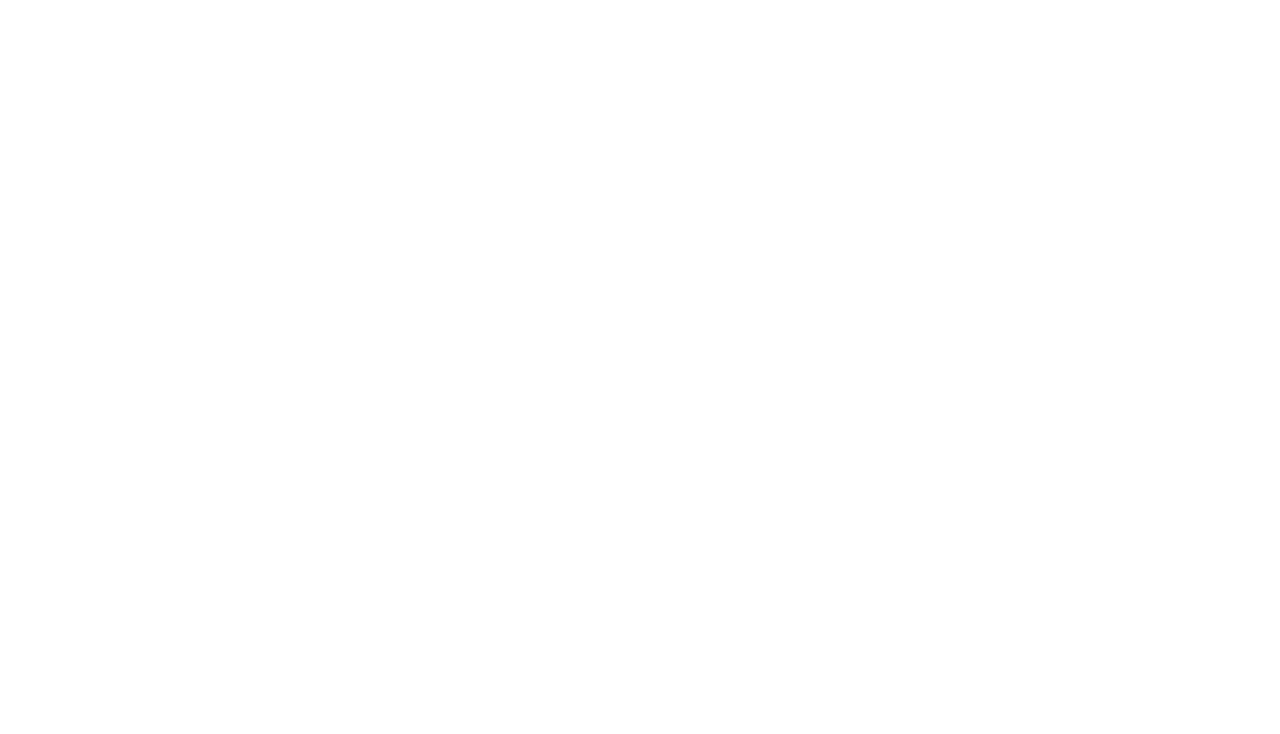
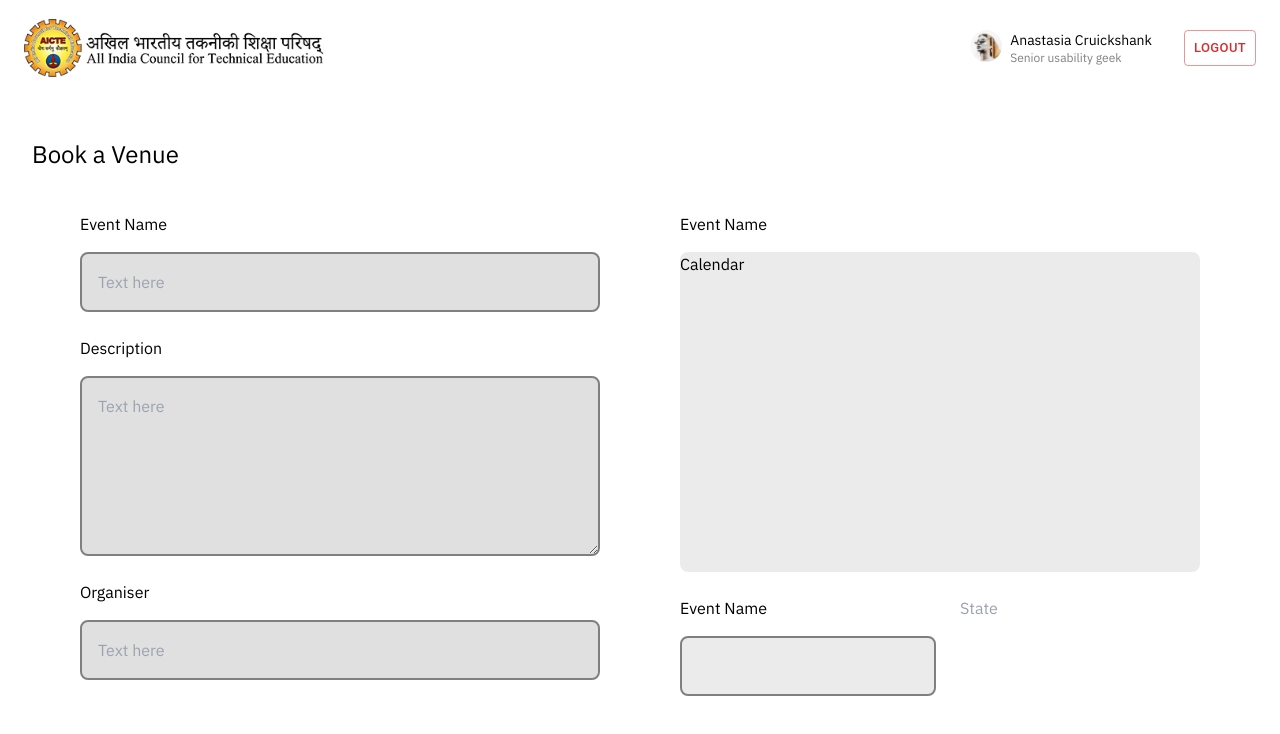
Before and after one commit to Team-Envision-Alpha/SW-I17-Frontend, a React (Create React App) app: page /venue in a window 1280 px wide. Before the commit this address had no page. Shown: the top 734 px of the page. Built offline with nearby package versions, Linux system fonts and the light colour scheme.

Commit message:
venue pageb updated

```diff
--- a/src/App.js
+++ b/src/App.js
@@ -1,11 +1,11 @@
 import React from "react";
-// import Venue from "./pages/Venue";
 import Login from "./Components/Login";
 import { Routes, Route, BrowserRouter as Router } from "react-router-dom";
 import FB from "./Components/Facebook/FBLogin";
 import Twitter from "./Components/Twitter/twitter.js";
 // import { gql, useQuery } from "@apollo/client";
 import SocialPanel from "./pages/SocialPanel.js";
+import Venue from "./pages/Venue";
 
 const App = () => {
   // const HELLO = gql`
@@ -25,6 +25,7 @@
           <Route path="/fb" element={<FB />} />
           <Route path="/twitter" element={<Twitter />} />
           <Route path="/social" element={<SocialPanel />} />
+          <Route path="/venue" element={<Venue />} />
         </Routes>
       </Router>
     </>
--- a/src/pages/SocialPanel.js
+++ b/src/pages/SocialPanel.js
@@ -5,7 +5,7 @@
 import Button from "@mui/material/Button";
 
 import Navbar from "../Components/Navbar";
-import PostCard from "../Components/PostCard";
+// import PostCard from "../Components/PostCard";
 
 const SocialPanel = () => {
   return (
@@ -88,7 +88,7 @@
           </div>
         </div>
 
-        <div className="flex flex-col gap-6 ">
+        {/* <div className="flex flex-col gap-6 ">
           <div>
             <p className="text-[3vh] font-IBM-Sans ">Post Analytics</p>
           </div>
@@ -98,7 +98,7 @@
             <PostCard />
             <PostCard />
           </div>
-        </div>
+        </div> */}
       </div>
     </div>
   );
--- a/src/pages/Venue.js
+++ b/src/pages/Venue.js
@@ -12,19 +12,18 @@
           </div>
 
           <form action="/">
-            <div className="grid grid-rows-1 grid-cols-2 gap-6 px-12">
-              <div className="grid-cols-1">
+            <div className="grid grid-cols-2 gap-20 px-12">
               <div className="flex flex-col gap-6">
                 <div className="flex flex-col gap-4">
                   <h4>Event Name</h4>
                   <input
                     type="text"
-                      className="w-[30vw] p-4 outline-none"
+                    className="w-[full] p-4 outline-none"
                     style={{
                       color: "#818181",
                       background: "#E0E0E0",
                       border: "2px solid grey",
-                        borderRadius: "11.8px",
+                      borderRadius: "8px",
                     }}
                     placeholder="Text here"
                   />
@@ -33,12 +32,12 @@
                   <h4>Description</h4>
                   <textarea
                     type="text"
-                      className="w-[30vw] p-4 outline-none"
+                    className="w-full p-4 outline-none"
                     style={{
                       color: "#818181",
                       background: "#E0E0E0",
                       border: "2px solid grey",
-                        borderRadius: "11.8px",
+                      borderRadius: "8px",
                     }}
                     placeholder="Text here"
                     rows={6}
@@ -48,20 +47,74 @@
                   <h4>Organiser</h4>
                   <input
                     type="text"
-                      className="w-[30vw] p-4 outline-none"
+                    className="w-full p-4 outline-none"
                     style={{
                       color: "#818181",
                       background: "#E0E0E0",
                       border: "2px solid grey",
-                        borderRadius: "11.8px",
+                      borderRadius: "8px",
                     }}
                     placeholder="Text here"
                   />
                 </div>
               </div>
-                <div className="grid-cols-1">
-                  <div className="flex flex-col justify-center items-center">
-                    <div></div>
+              <div className="flex flex-col gap-6">
+                <div className="flex flex-col gap-4">
+                  <h4>Event Name</h4>
+                  <div
+                    className="w-full h-[40vh]"
+                    style={{ background: "#ECEBEC", borderRadius: "8px" }}
+                  >
+                    Calendar
+                  </div>
+                </div>
+                <div className="flex gap-6 text-black">
+                  <div className="flex flex-col gap-4">
+                    <h4>Event Name</h4>
+
+                    <div>
+                      <input
+                        name="time"
+                        list="time"
+                        className="w-[20vw] p-4 outline-none"
+                        style={{
+                          background: "#ECEBEC",
+                          borderRadius: "8px",
+                          border: "2px solid grey",
+                        }}
+                      />
+                      <datalist id="time">
+                        <option value="1:00 PM - 3:00 PM">
+                          1:00 PM - 3:00 PM
+                        </option>
+                        <option value="1:00 PM - 3:00 PM">
+                          3:00 PM - 5:00 PM
+                        </option>
+                        <option value="1:00 PM - 3:00 PM">
+                          5:00 PM - 7:00 PM
+                        </option>
+                        <option value="1:00 PM - 3:00 PM">
+                          7:00 PM - 9:00 PM
+                        </option>
+                      </datalist>
+                    </div>
+                  </div>
+                  <div>
+                    <input name="country" list="states" placeholder="State" />
+                    <datalist id="states">
+                      <option value="1:00 PM - 3:00 PM">
+                        1:00 PM - 3:00 PM
+                      </option>
+                      <option value="1:00 PM - 3:00 PM">
+                        3:00 PM - 5:00 PM
+                      </option>
+                      <option value="1:00 PM - 3:00 PM">
+                        5:00 PM - 7:00 PM
+                      </option>
+                      <option value="1:00 PM - 3:00 PM">
+                        7:00 PM - 9:00 PM
+                      </option>
+                    </datalist>
                   </div>
                 </div>
               </div>
```
Lines whose indentation alone changed are shown as unchanged.
